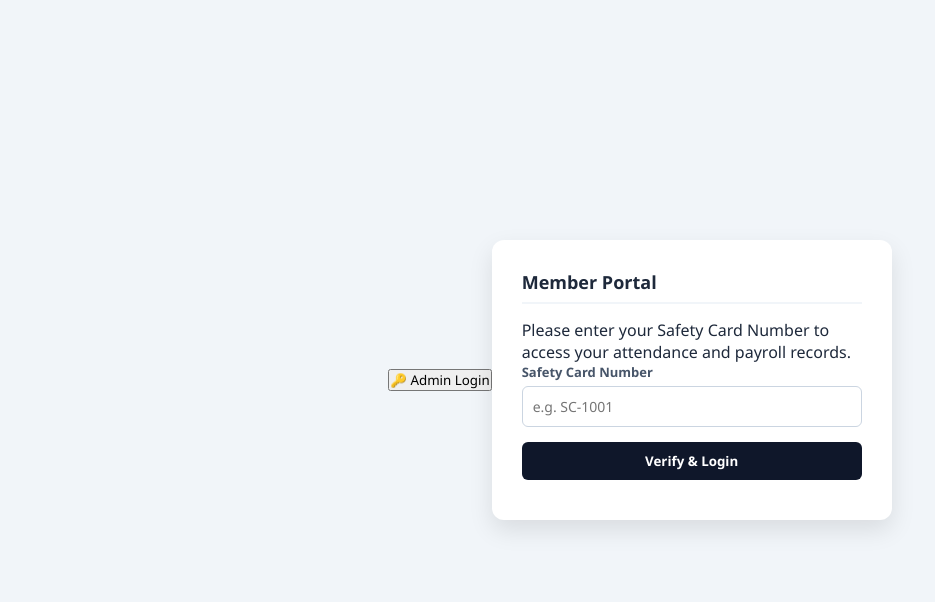
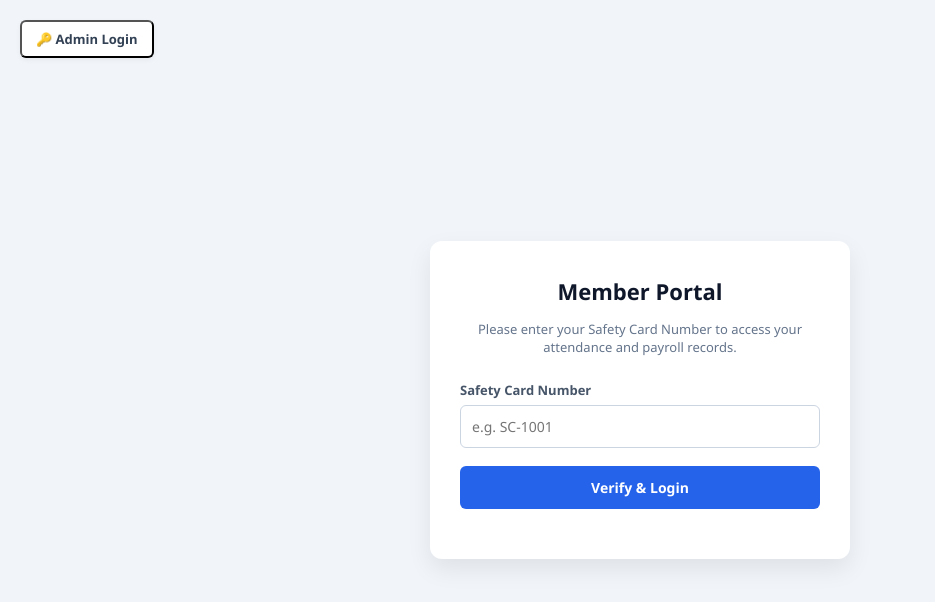
Before and after one commit to charli1079/payroll-system, a plain HTML site: page index.html in a window 1280 px wide. Shown: the whole page, without its empty margins (0-935 px from the left). Drawn offline with Linux system fonts and the light colour scheme.

Commit message:
Update style.css

```diff
--- a/style.css
+++ b/style.css
@@ -1,39 +1,63 @@
 * { box-sizing: border-box; font-family: 'Segoe UI', Roboto, sans-serif; margin: 0; padding: 0; }
-body { background-color: #f1f5f9; color: #1e293b; padding: 20px; }
+body { background-color: #f1f5f9; color: #1e293b; min-height: 100vh; position: relative; }
 
-/* Authentication UI */
-.auth-container { display: flex; justify-content: center; align-items: center; min-height: 90vh; }
-.auth-card { background: white; padding: 30px; border-radius: 12px; box-shadow: 0 10px 25px rgba(0,0,0,0.1); width: 100%; max-width: 400px; }
-.tab-buttons { display: flex; margin-bottom: 20px; border-bottom: 2px solid #e2e8f0; }
-.tab-buttons button { flex: 1; padding: 10px; border: none; background: none; cursor: pointer; font-weight: 600; color: #64748b; }
-.tab-buttons button.active { color: #2563eb; border-bottom: 2px solid #2563eb; margin-bottom: -2px; }
+/* Top Left Admin Button */
+.admin-top-btn {
+    position: absolute;
+    top: 20px;
+    left: 20px;
+    background: #ffffff;
+    border: 1fr solid #cbd5e1;
+    color: #334155;
+    padding: 8px 14px;
+    border-radius: 6px;
+    font-size: 13px;
+    font-weight: 600;
+    cursor: pointer;
+    box-shadow: 0 2px 5px rgba(0,0,0,0.05);
+    transition: all 0.2s ease;
+}
+.admin-top-btn:hover { background: #e2e8f0; color: #0f172a; }
 
-.form-group { margin-bottom: 15px; }
-label { display: block; margin-bottom: 5px; font-size: 13px; font-weight: 600; color: #475569; }
-input { width: 100%; padding: 10px; border: 1px solid #cbd5e1; border-radius: 6px; font-size: 14px; }
-.btn { width: 100%; background: #2563eb; color: white; border: none; padding: 10px; border-radius: 6px; cursor: pointer; font-weight: 600; }
-.btn-primary { background: #0f172a; }
-.btn-danger { background: #ef4444; }
+/* Authentication Cards */
+.auth-container { display: flex; justify-content: center; align-items: center; min-height: 100vh; padding: 20px; }
+.auth-card { background: white; padding: 35px 30px; border-radius: 12px; box-shadow: 0 10px 25px rgba(0,0,0,0.08); width: 100%; max-width: 420px; }
+.auth-card h2 { font-size: 22px; color: #0f172a; margin-bottom: 6px; text-align: center; border: none; }
+.auth-card .subtitle { font-size: 13px; color: #64748b; text-align: center; margin-bottom: 25px; line-height: 1.4; }
+
+.form-group { margin-bottom: 18px; }
+label { display: block; margin-bottom: 6px; font-size: 13px; font-weight: 600; color: #475569; }
+input { width: 100%; padding: 11px; border: 1px solid #cbd5e1; border-radius: 6px; font-size: 14px; outline: none; }
+input:focus { border-color: #2563eb; box-shadow: 0 0 0 3px rgba(37, 99, 235, 0.1); }
+
+.btn { width: 100%; color: white; border: none; padding: 12px; border-radius: 6px; cursor: pointer; font-weight: 600; font-size: 14px; }
+.btn-primary { background: #2563eb; }
+.btn-primary:hover { background: #1d4ed8; }
+.btn-admin { background: #0f172a; color: white; }
+.btn-admin:hover { background: #1e293b; }
+.btn-danger { background: #ef4444; color: white; }
+
 .btn-sm { padding: 6px 12px; font-size: 12px; border: none; border-radius: 4px; background: #2563eb; color: white; cursor: pointer; }
-.error-msg { color: #dc2626; font-size: 13px; margin-top: 10px; text-align: center; }
+
+.error-msg { color: #dc2626; font-size: 13px; margin-top: 15px; text-align: center; font-weight: 500; }
 
 /* Dashboard UI */
-.navbar { display: flex; justify-content: space-between; align-items: center; margin-bottom: 20px; background: white; padding: 15px 20px; border-radius: 10px; box-shadow: 0 2px 4px rgba(0,0,0,0.05); }
-.container { display: grid; grid-template-columns: 1.2fr 0.8fr; gap: 20px; max-width: 1300px; margin: 0 auto; }
+.navbar { display: flex; justify-content: space-between; align-items: center; margin: 20px auto; max-width: 1300px; background: white; padding: 15px 20px; border-radius: 10px; box-shadow: 0 2px 4px rgba(0,0,0,0.05); }
+.container { display: grid; grid-template-columns: 1.2fr 0.8fr; gap: 20px; max-width: 1300px; margin: 0 auto; padding-bottom: 40px; }
 .card { background: white; padding: 20px; border-radius: 10px; box-shadow: 0 4px 10px rgba(0,0,0,0.05); }
-h2 { margin-bottom: 15px; border-bottom: 2px solid #f1f5f9; padding-bottom: 8px; font-size: 18px; }
+h2 { margin-bottom: 15px; border-bottom: 2px solid #f1f5f9; padding-bottom: 8px; font-size: 18px; color: #0f172a; }
 
 /* Calendar */
 .calendar-header { display: flex; justify-content: space-between; align-items: center; margin-bottom: 15px; }
 .calendar-grid { display: grid; grid-template-columns: repeat(7, 1fr); gap: 6px; text-align: center; }
-.day-header { font-weight: bold; padding: 8px; background: #e2e8f0; border-radius: 4px; font-size: 12px; }
+.day-header { font-weight: bold; padding: 8px; background: #e2e8f0; border-radius: 4px; font-size: 12px; color: #475569; }
 .day-cell { padding: 12px 4px; border-radius: 6px; font-size: 13px; background: #f8fafc; border: 1px solid #e2e8f0; }
 .day-cell.present { background: #dcfce7; color: #166534; font-weight: 600; }
 .day-cell.holiday { background: #fee2e2; color: #991b1b; font-weight: 600; }
 .day-cell.weekend { background: #f1f5f9; color: #64748b; }
 .holiday-label { font-size: 9px; display: block; overflow: hidden; text-overflow: ellipsis; white-space: nowrap; margin-top: 3px; }
 
-/* Legend & Admin Boxes */
+/* Legend & Admin Panels */
 .legend { margin-top: 15px; font-size: 12px; display: flex; gap: 15px; }
 .legend-item { font-weight: bold; }
 .present-bg { color: #166534; } .holiday-bg { color: #991b1b; } .weekend-bg { color: #64748b; }
@@ -46,5 +70,5 @@ h2 { margin-bottom: 15px; border-bottom: 2px solid #f1f5f9; padding-bottom: 8px;
 .results-table tr.total { font-size: 16px; background: #f8fafc; }
 .text-danger { color: #dc2626; } .text-success { color: #16a34a; }
 .hidden { display: none !important; }
-.member-list { list-style: none; font-size: 13px; margin-top: 8px; max-height: 100px; overflow-y: auto; }
-.member-list li { padding: 4px 0; border-bottom: 1px solid #eee; display: flex; justify-content: space-between; }
+.member-list { list-style: none; font-size: 13px; margin-top: 8px; max-height: 120px; overflow-y: auto; }
+.member-list li { padding: 6px 0; border-bottom: 1px solid #e2e8f0; display: flex; justify-content: space-between; }
```
